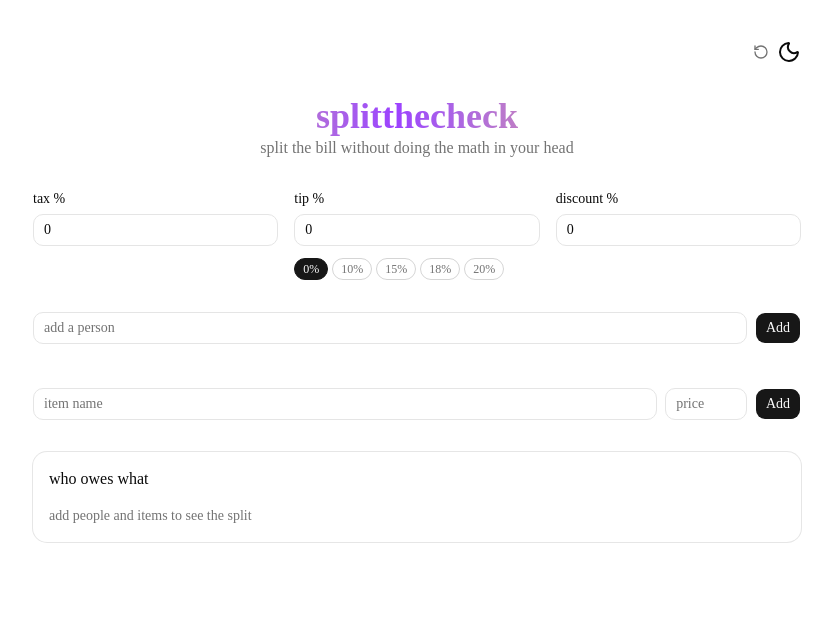
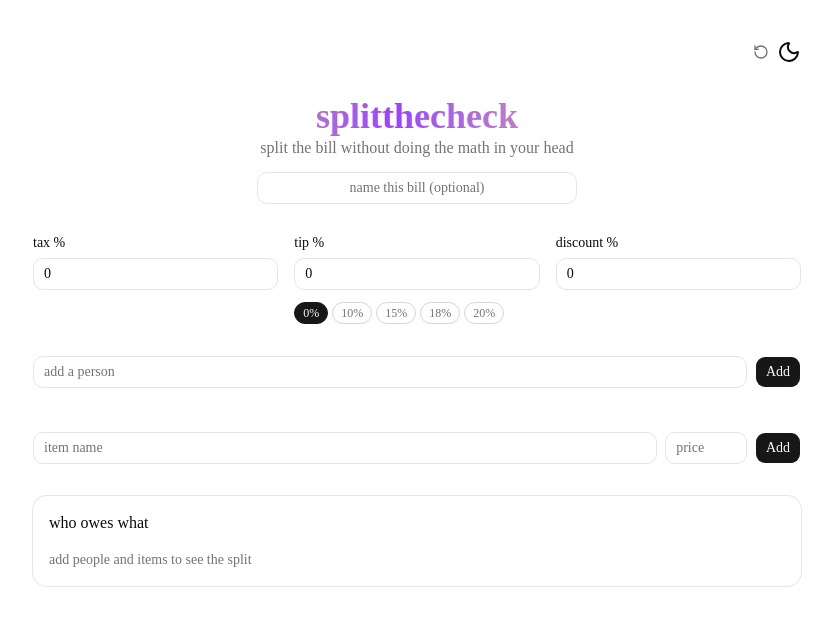
Before and after one commit to sudhishready/splitthecheck, a Next.js app: page / in a window 1280 px wide. Shown: the top 626 px of the page, without its empty margins (223-1056 px from the left). Built offline with nearby package versions, Linux system fonts and the light colour scheme.

Commit message:
added a name your bill input, shows up in the copy summary too

```diff
--- a/src/app/page.tsx
+++ b/src/app/page.tsx
@@ -19,6 +19,7 @@ export default function Home() {
   const [people, setPeople] = useState<Person[]>([])
   const [items, setItems] = useState<Item[]>([])
   const [taxPercent, setTaxPercent] = useState(0)
+  const [billName, setBillName] = useState("")
   const [tipPercent, setTipPercent] = useState(0)
   const [discountPercent, setDiscountPercent] = useState(0)
   const [loaded, setLoaded] = useState(false)
@@ -29,6 +30,7 @@ export default function Home() {
       const data = JSON.parse(raw)
       setPeople(data.people || [])
       setItems(data.items || [])
+      setBillName(data.billName || "")
       setTaxPercent(data.taxPercent || 0)
       setTipPercent(data.tipPercent || 0)
       setDiscountPercent(data.discountPercent || 0)
@@ -42,13 +44,14 @@ export default function Home() {
       STORAGE_KEY,
       JSON.stringify({
         people,
+        billName,
         items,
         taxPercent,
         tipPercent,
         discountPercent,
       }),
     )
-  }, [people, items, taxPercent, tipPercent, discountPercent, loaded])
+  }, [people, billName, items, taxPercent, tipPercent, discountPercent, loaded])
 
   function addPerson(name: string) {
     setPeople((prev) => [...prev, { id: crypto.randomUUID(), name }])
@@ -124,6 +127,7 @@ export default function Home() {
     setTaxPercent(0)
     setTipPercent(0)
     setDiscountPercent(0)
+    setBillName("")
   }
 
   const totals = calculateTotals(
@@ -160,6 +164,12 @@ export default function Home() {
           <p className="text-muted-foreground">
             split the bill without doing the math in your head
           </p>
+          <Input
+            value={billName}
+            onChange={(e) => setBillName(e.target.value)}
+            placeholder="name this bill (optional)"
+            className="max-w-xs mx-auto text-center"
+          />
         </div>
         <div className="grid grid-cols-3 gap-4">
           <div className="space-y-2">
@@ -224,7 +234,7 @@ export default function Home() {
           onSelectAll={setItemAllPeople}
         />
 
-        <SummaryPanel totals={totals} />
+        <SummaryPanel totals={totals} billName={billName} />
 
         <SettleUpPanel settlements={settlements} />
       </div>
--- a/src/components/summary-panel.tsx
+++ b/src/components/summary-panel.tsx
@@ -9,13 +9,15 @@ import { Copy, Check } from "lucide-react"
 
 interface SummaryPanelProps {
   totals: PersonTotal[]
+  billName: string
 }
 
-export function SummaryPanel({ totals }: SummaryPanelProps) {
+export function SummaryPanel({ totals, billName }: SummaryPanelProps) {
   const grandTotal = totals.reduce((sum, t) => sum + t.total, 0)
   const [copied, setCopied] = useState(false)
   function copySummary() {
     const lines = totals.map((t) => `${t.name}: $${t.total.toFixed(2)}`)
+    if (billName) lines.unshift(billName)
     lines.push(`total: $${grandTotal.toFixed(2)}`)
     navigator.clipboard.writeText(lines.join("\n"))
     setCopied(true)
```
